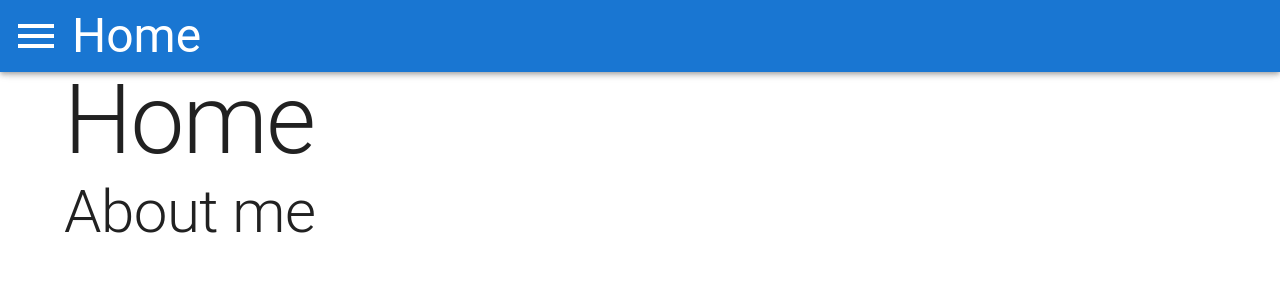
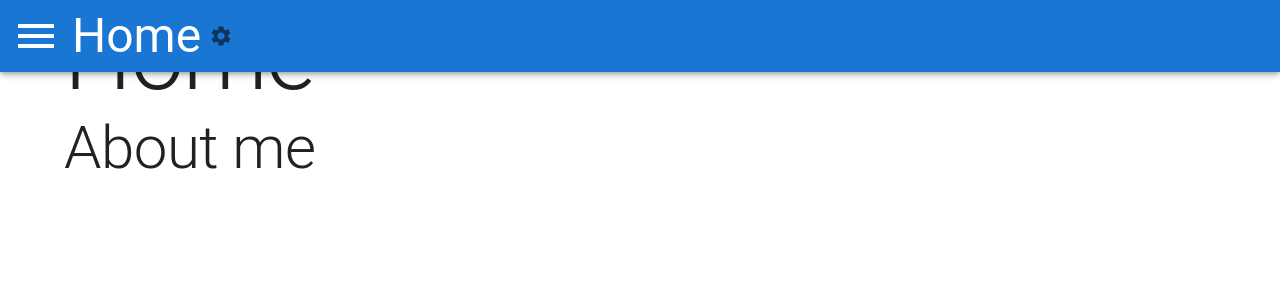
Before and after one commit to SeraphelCelaena/serpag-website, a Next.js app in the folder frontend/: page / in a window 1280 px wide. Shown: the top 300 px of the page. Built offline with nearby package versions, Linux system fonts and the light colour scheme.

Commit message:
options button

```diff
--- a/frontend/src/components/Navbar.tsx
+++ b/frontend/src/components/Navbar.tsx
@@ -8,6 +8,7 @@ import Typography from '@mui/material/Typography';
 
 // MUI Icon Imports
 import MenuIcon from '@mui/icons-material/Menu';
+import SettingsIcon from '@mui/icons-material/Settings';
 
 // React Imports
 import { useState } from 'react';
@@ -21,7 +22,11 @@ export default function Navbar() {
 
 	return (
 		<>
-			<AppBar>
+			<AppBar
+				sx={{
+					marginBottom: "4rem"
+				}}
+			>
 				<Toolbar disableGutters>
 					<IconButton
 						size="large"
@@ -39,28 +44,23 @@ export default function Navbar() {
 					>
 						Home
 					</Typography>
+					<IconButton>
+						<SettingsIcon />
+					</IconButton>
 				</Toolbar>
 			</AppBar>
 			<Drawer
 				open={drawerOpen}
 				onClose={handleOpenClick}
 				PaperProps={{
-					style: {
-						width: "80%"
+					sx: {
+						width: {
+							xs: '80%',
+							md: '15%'
+						}
 					}
 				}}
-				sx={{
-					mb: "4rem"
-				}}
 				variant="persistent"
-				elevation={0}
-			>
-				<Box
-					onClick={handleOpenClick}
-					onKeyDown={handleOpenClick}
-					sx={{
-						width: "80%"
-					}}
 			>
 				<Typography
 					variant="h4"
@@ -77,7 +77,6 @@ export default function Navbar() {
 				>
 					Contact
 				</Typography>
-				</Box>
 			</Drawer>
 		</>
 	)
```
Lines whose indentation alone changed are shown as unchanged.
